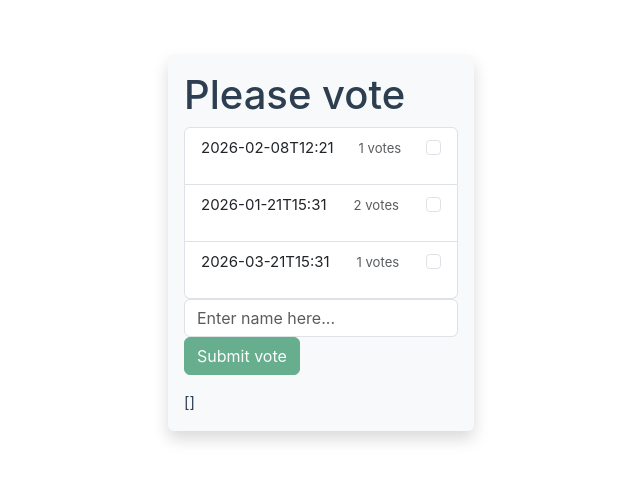
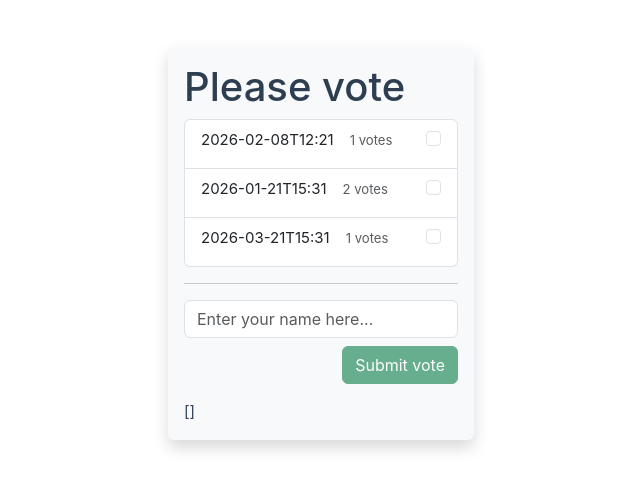
Before and after one commit to jhossy/datepoll, a Vue app: page /poll in a window 1280 px wide. Shown: the part 133-622 px from the top of the page, without its empty margins (319-959 px from the left). Built offline with nearby package versions, Linux system fonts and the light colour scheme.

Commit message:
styled pollview and pollcreated

```diff
--- a/src/components/PollCreated.vue
+++ b/src/components/PollCreated.vue
@@ -9,7 +9,7 @@
 <template>
     <div class="container overflow-auto mw-75">
         <div class="row">
-            <h2>Link > <a :href="props.linkToPoll">{{ props.linkToPoll }}</a></h2>
+            <p>Link > <a :href="props.linkToPoll">{{ props.linkToPoll }}</a></p>
         </div>
     </div>
 </template>
--- a/src/views/PollView.vue
+++ b/src/views/PollView.vue
@@ -24,21 +24,18 @@
                         <li v-for="(elm, index) in dateoptions" :key="index" class="list-group-item d-flex justify-content-between">
                             <div>
                                 <label :for="'chk_' + index" class="form-label">{{ elm.date }}</label>
+                                <small class="text-muted mx-3">{{ elm.votes }} votes</small>
                             </div>
-                            <p class="card-text">
-                                <small class="text-muted">{{ elm.votes }} votes</small>
-                            </p>
-                            <div>
-                                <input type="checkbox" :id="'chk_' + index" :value="elm.date" v-model="selectedDates" class="form-check-input"/>
-                            </div>
+                            <input type="checkbox" :id="'chk_' + index" :value="elm.date" v-model="selectedDates" class="form-check-input"/>
                         </li>
                     </ul>
                 </div>
-                <div class="col g-2">
+                <hr />
+                <div class="col">
                     <div class="col-auto">
-                        <input type="text" placeholder="Enter name here..." v-model="userName" class="form-control"/>
+                        <input type="text" placeholder="Enter your name here..." v-model="userName" class="form-control"/>
                     </div>
-                    <div class="col-auto">
+                    <div class="col-auto mt-2 d-flex justify-content-end">
                         <button @click="btnSubmitVote" :disabled="userName.length === 0" class="btn btn-success mb-3">Submit vote</button>
                     </div>
                 </div>
```
